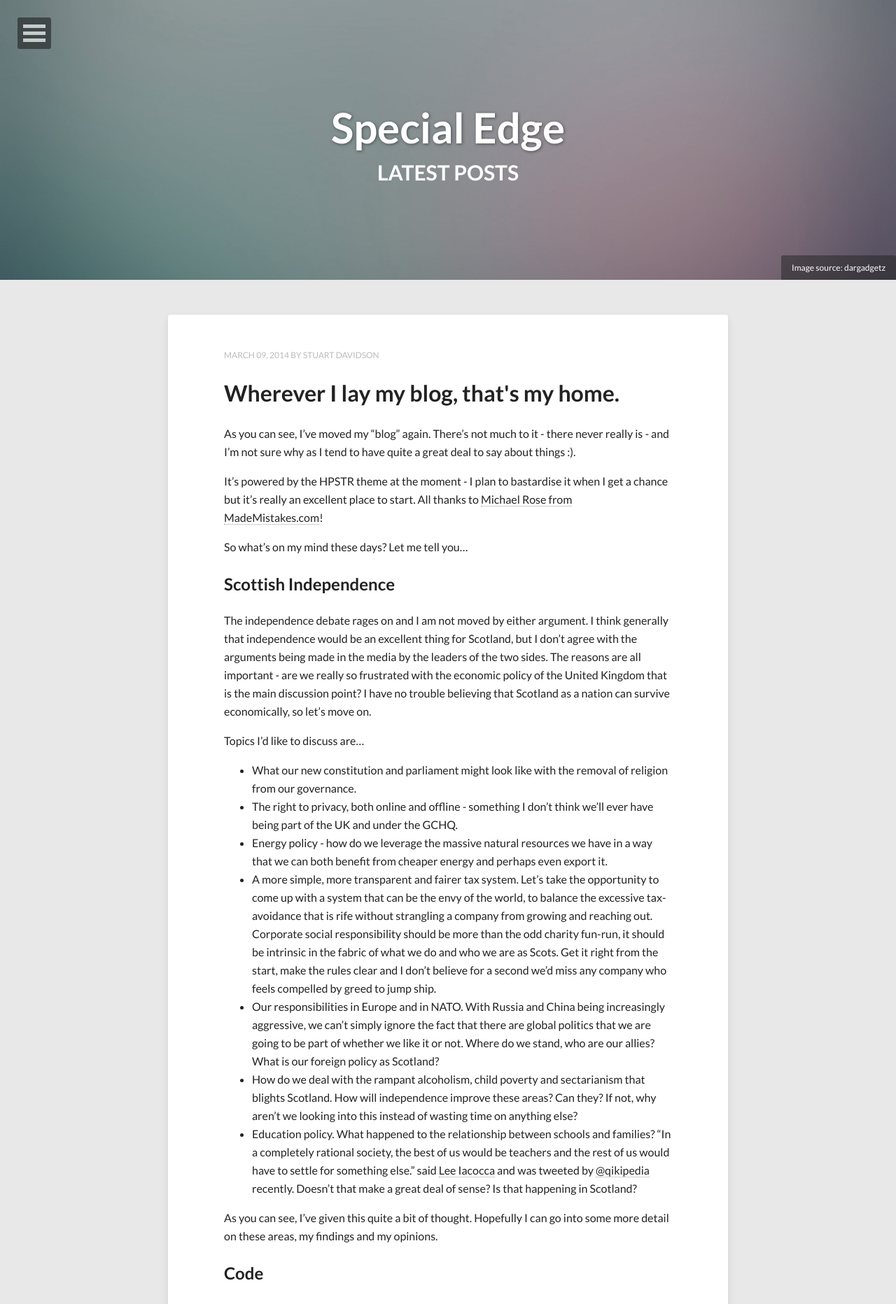
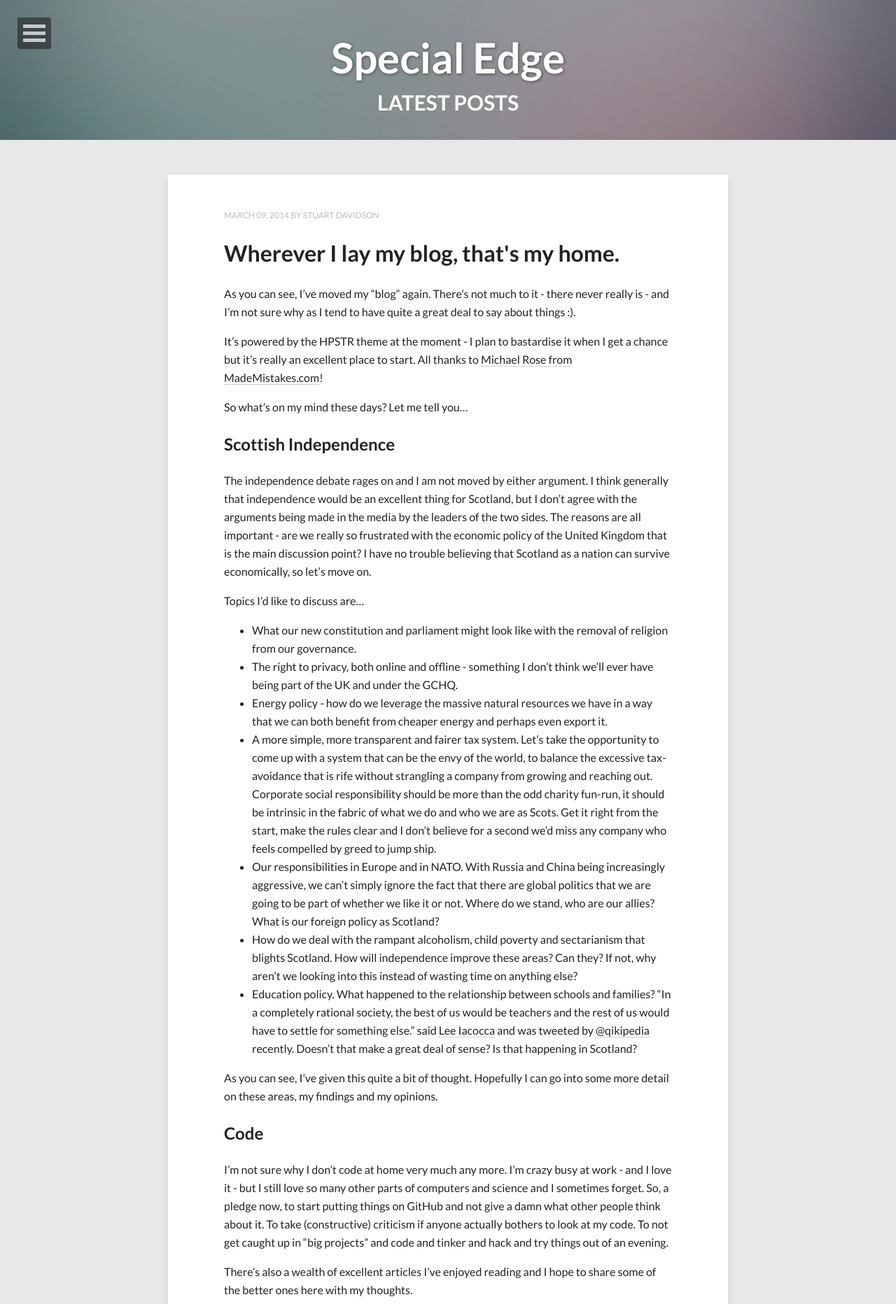
Before and after one commit to Spedge/spedge.github.io, a Jekyll site: the page built from index.html, in a window 1280 px wide. Shown: the top 1864 px of the page at 70% size. Built offline with Jekyll 4.4.1, drawn with Linux system fonts in a browser that asks for light colours; nearby versions of some CDN libraries; the list of posts is cut into pages by our own code.

Commit message:
Changes to graphics

```diff
--- a/assets/css/main.css
+++ b/assets/css/main.css
@@ -3836,7 +3836,7 @@
   top: 0;
   display: table;
   width: 100%;
-  height: 400px;
+  height: 200px;
   margin-top: 0;
   overflow: hidden;
 }
@@ -3882,7 +3882,7 @@
   left: -50%;
   width: 200%;
   height: 200%;
-  min-height: 400px;
+  min-height: 200px;
   overflow: hidden;
 }
 
--- a/index.html
+++ b/index.html
@@ -5,8 +5,6 @@
 tags: [Jekyll, theme, themes, responsive, blog, modern]
 image:
   feature: abstract-1.jpg
-  credit: dargadgetz
-  creditlink: http://www.dargadgetz.com/ios-7-abstract-wallpaper-pack-for-iphone-5-and-ipod-touch-retina/
 ---
 
 {% for post in paginator.posts %}
```
Also changed, not shown: assets/css/main.min.css, images/avatar.jpg.
